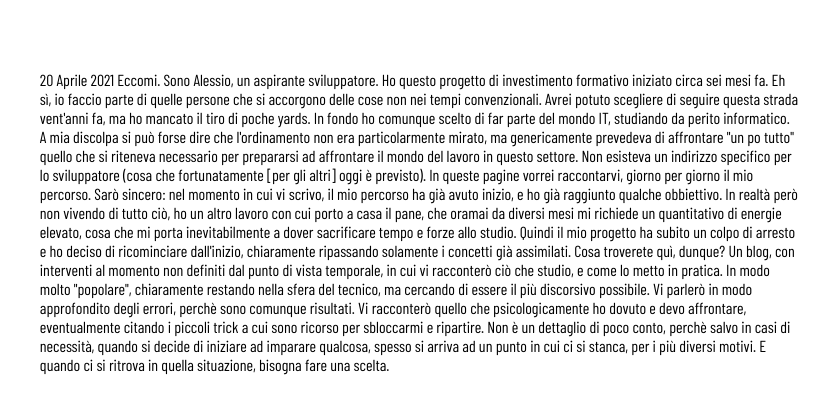
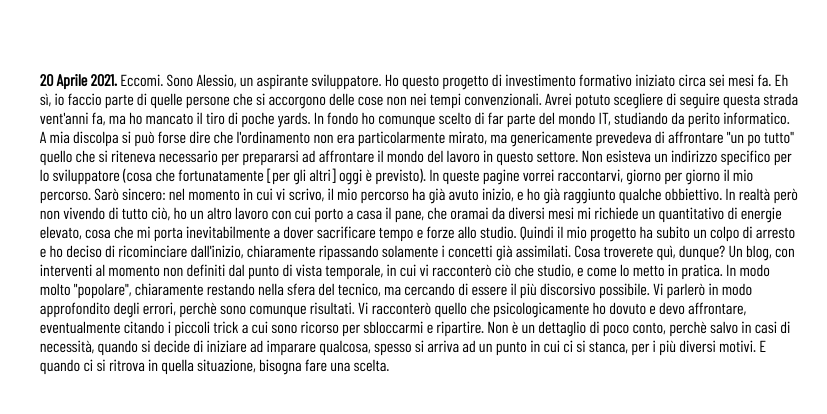
Before and after one commit to Ishtraodd/devdiary, a plain HTML site: page index.html in a window 1280 px wide. Shown: the part 238-652 px from the top of the page, 221-1048 px from the left. Drawn offline with nearby package versions, Linux system fonts and the light colour scheme; a web font is replaced by a local one.

Commit message:
20_04_2021 - Introduction
Wrote a site's presentation

```diff
--- a/index.html
+++ b/index.html
@@ -24,8 +24,7 @@
 <div class="body_blog_section">
     <section>
         <article>
-        <a>20 Aprile 2021</a>
-            <a>Eccomi. Sono Alessio, un aspirante sviluppatore. Ho questo progetto di investimento formativo iniziato circa sei mesi fa. Eh sì, io faccio parte di quelle persone che
+            <a> <strong>20 Aprile 2021.</strong> Eccomi. Sono Alessio, un aspirante sviluppatore. Ho questo progetto di investimento formativo iniziato circa sei mesi fa. Eh sì, io faccio parte di quelle persone che
                 si accorgono delle cose non nei tempi convenzionali. Avrei potuto scegliere di seguire questa strada vent'anni fa, ma ho mancato il tiro di poche yards. In fondo
                 ho comunque scelto di far parte del mondo IT, studiando da perito informatico. A mia discolpa si può forse dire che l'ordinamento non era particolarmente mirato,
                 ma genericamente prevedeva di affrontare "un po tutto" quello che si riteneva necessario per prepararsi ad affrontare il mondo del lavoro in questo settore. Non esisteva
```
